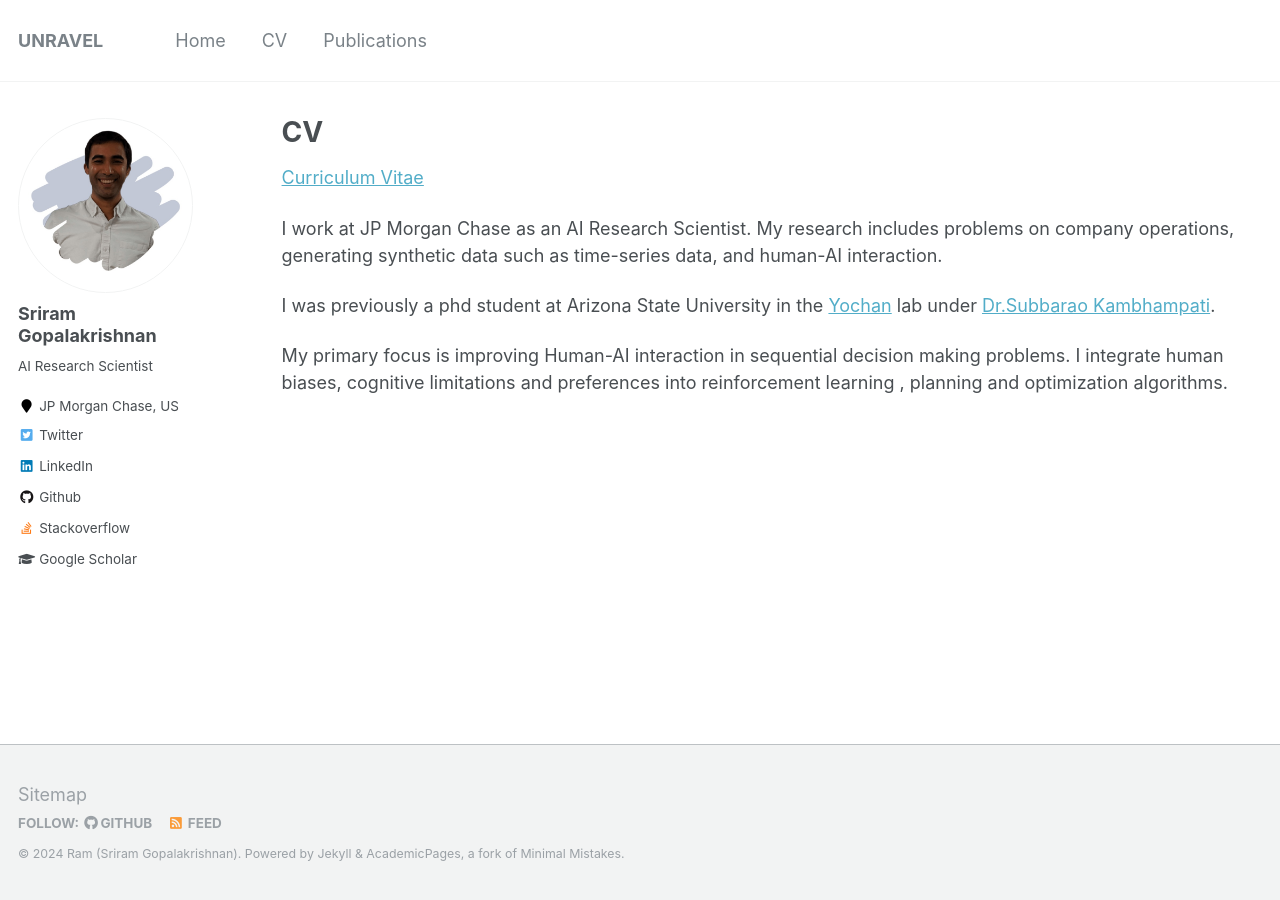
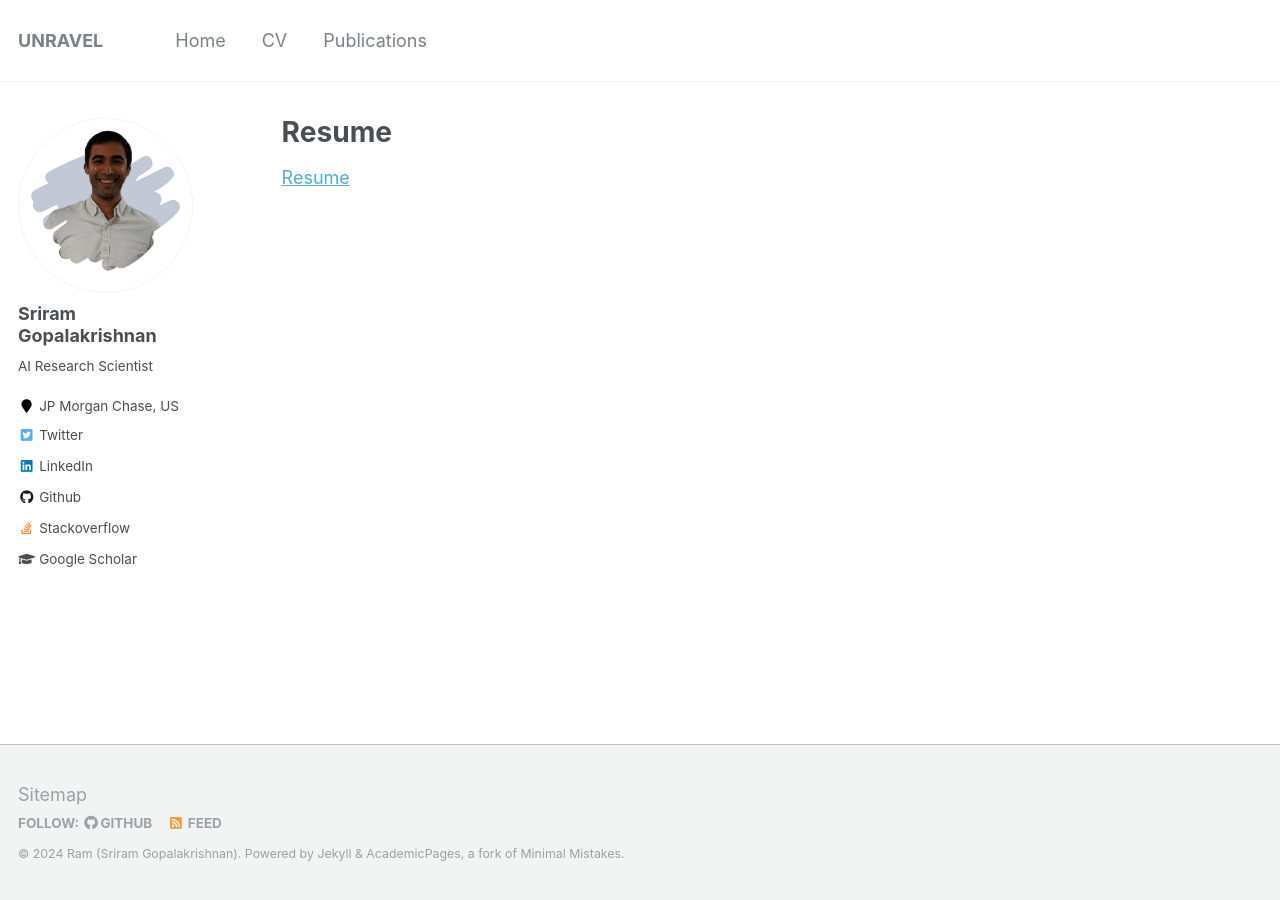
Before and after one commit to marirsg2/Sriram_Unravel, a Jekyll site: the page built from _pages/cv.md, in a window 1280 px wide. Built offline with Jekyll 4.4.1, drawn with Linux system fonts in a browser that asks for light colours.

Commit message:
Update cv.md

```diff
--- a/_pages/cv.md
+++ b/_pages/cv.md
@@ -1,19 +1,13 @@
 ---
 layout: archive
-title: "CV"
-permalink: /cv/
+title: "Resume"
+permalink: /resume/
 author_profile: true
 redirect_from:
-  - /resume
+  - /cv
 ---
 
-[Curriculum Vitae](https://marirsg2.github.io/Sriram_Unravel/files/CV_Sriram.pdf)
-
-I work at JP Morgan Chase as an AI Research Scientist. My research includes problems on company operations, generating synthetic data such as time-series data, and human-AI interaction.
-
-I was previously a phd student at Arizona State University in the [Yochan](https://yochan-lab.github.io/home/) lab under [Dr.Subbarao Kambhampati](http://rakaposhi.eas.asu.edu/).
-
-My primary focus is improving Human-AI interaction in sequential decision making problems. I integrate human biases, cognitive limitations and preferences into reinforcement learning , planning and optimization algorithms.
+[Resume](https://marirsg2.github.io/Sriram_Unravel/files/CV_Sriram.pdf)
 
 
 
```
